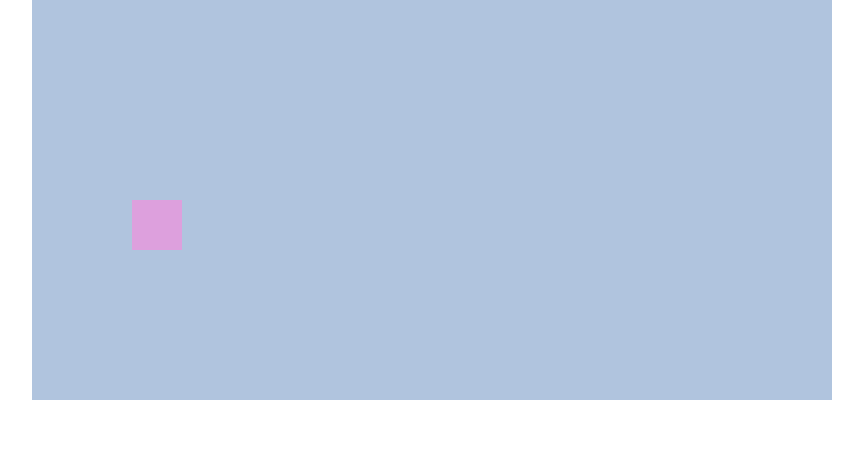
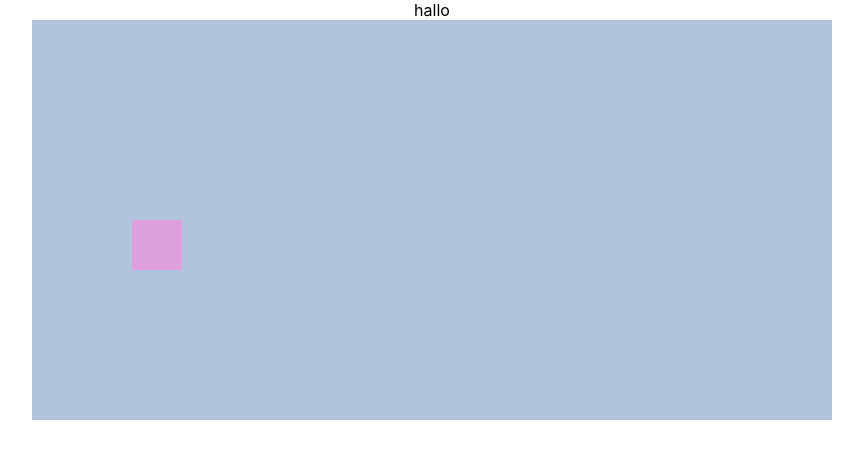
Before and after one commit to philippelaurentiu/game, a React (Create React App) app: page / in a window 1280 px wide. Shown: the top 458 px of the page, without its empty margins (208-1071 px from the left). Built offline with nearby package versions, Linux system fonts and the light colour scheme.

Commit message:
My first commit

```diff
--- a/src/App.js
+++ b/src/App.js
@@ -6,6 +6,7 @@ import GameBord from "./component/GameBord";
 function App() {
   return (
     <div className="App">
+      hallo
      <GameBord />
     </div>
   );
```
